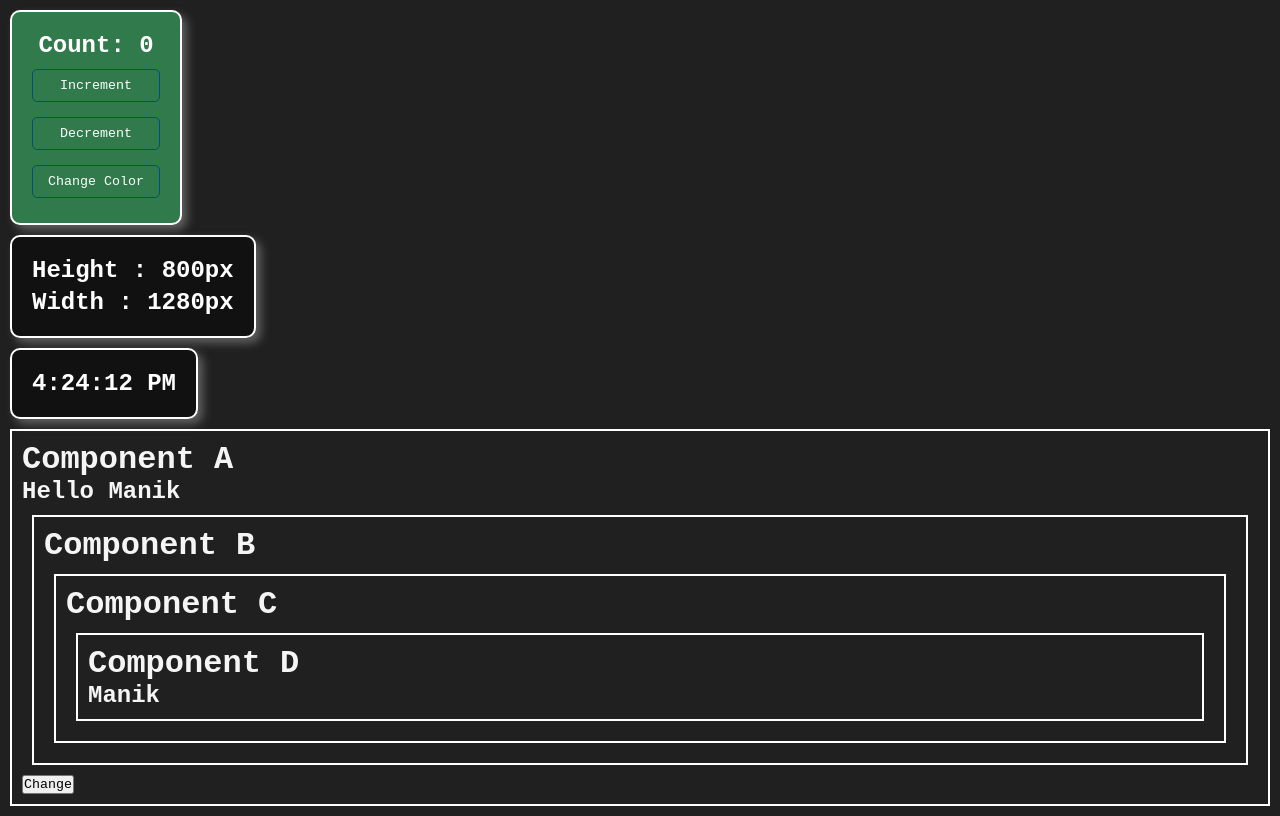
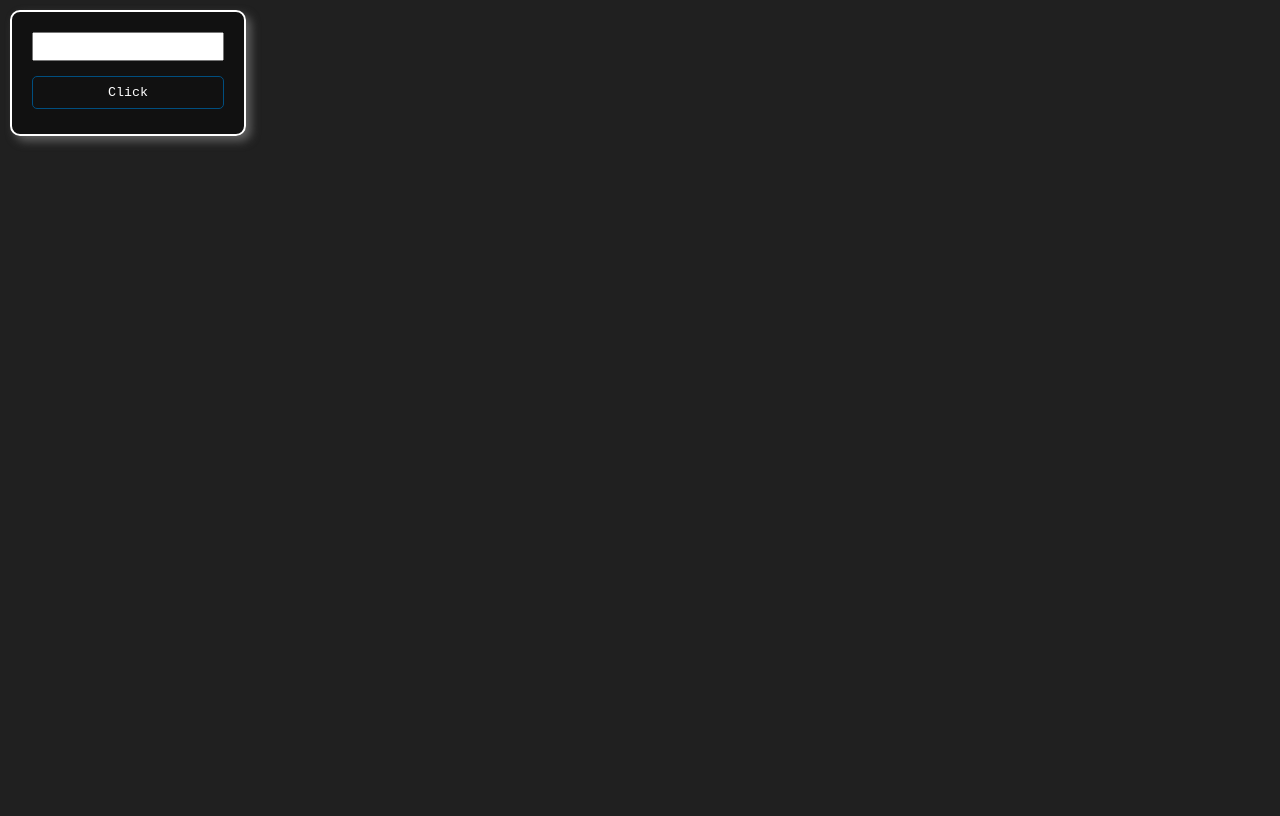
Before and after one commit to ManikMaity/Learn-ReactJS, a React (Vite) app in the folder broCode-react/website/my-react-app/: page / in a window 1280 px wide. Built offline with nearby package versions, Linux system fonts and the light colour scheme.

Commit message:
Learned about useRef brocode - day09

```diff
--- a/broCode-react/website/my-react-app/src/App.jsx
+++ b/broCode-react/website/my-react-app/src/App.jsx
@@ -1,18 +1,11 @@
-import DigitalClock from "./DigitalClock.jsx"
-import ResizeText from "./ResizeText.jsx"
-import UseContextExample from "./UseContextExample.jsx"
-import UseEffectExample from "./UseEffectExample.jsx"
+import UseRefExample from "./UseRefExample.jsx"
 
 
 function App() {
 
   return(
     <>
-      <UseEffectExample/>
-      <ResizeText/>
-      <DigitalClock/>
-      <UseContextExample/>
-
+      <UseRefExample/>
     </>
   )
 }
--- /dev/null
+++ b/broCode-react/website/my-react-app/src/UseRefExample.jsx
@@ -0,0 +1,26 @@
+import { useState, useEffect, useRef } from "react";
+
+function UseRefExample (){
+
+    const ref = useRef(0);
+    const input = useRef(null);
+
+    useEffect(() => {
+        console.log("Render");
+        console.log(input)
+    })
+
+    const handleClick = () => {
+        input.current.focus();
+        input.current.style.background = "lightgreen";
+    }
+
+    return (
+        <div className="card">
+            <input type="text" name="" id="" ref={input}/>
+            <button onClick={handleClick}>Click</button>
+        </div>
+    )
+}
+
+export default UseRefExample;
```
Also changed, not shown: 1 other file (tests, documents, lock files or other folders).
